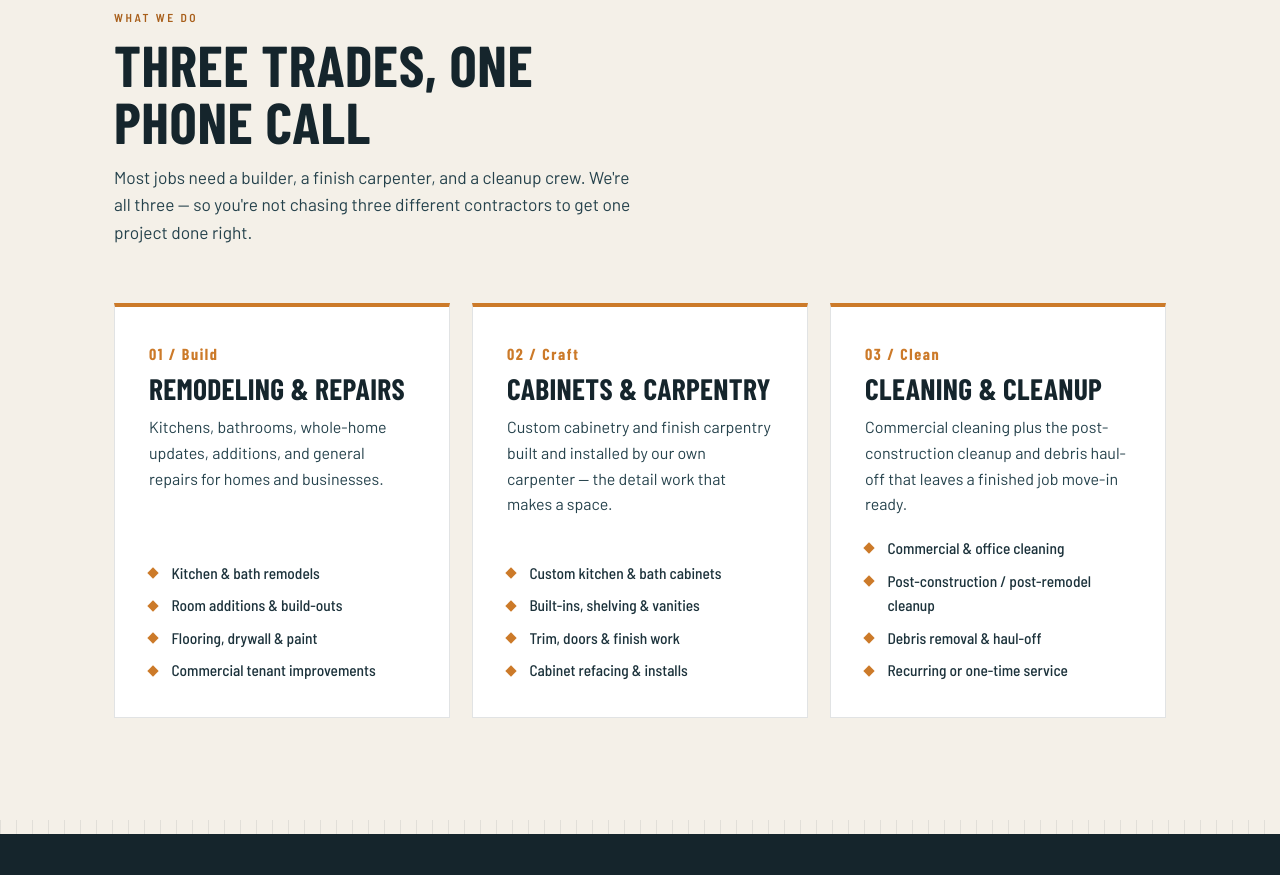
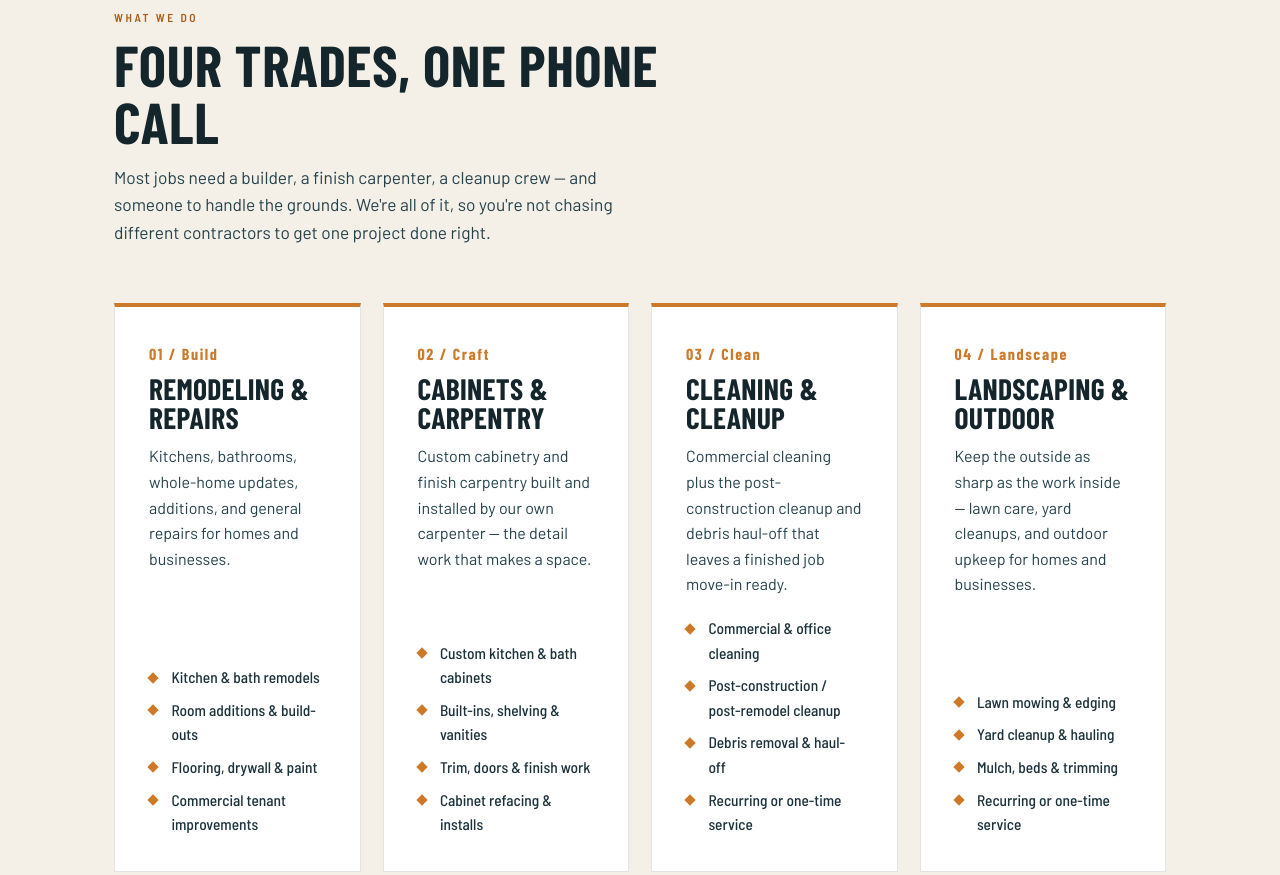
Before and after one commit to doryanbendezuchauc-ai/build-craft-clean, a plain HTML site: page index.html in a window 1280 px wide. Shown: the part 1114-1989 px from the top of the page. Drawn offline with nearby package versions, Linux system fonts and the light colour scheme; a web font is replaced by a local one.

Commit message:
Add Landscaping as a fourth service
New "Landscaping & Outdoor" service card, plus matching entries in the
quote-form dropdown, footer services list, and meta description. Updates
the services grid to four columns and the section heading accordingly.

```diff
--- a/index.html
+++ b/index.html
@@ -4,7 +4,7 @@
 <meta charset="UTF-8" />
 <meta name="viewport" content="width=device-width, initial-scale=1.0" />
 <title>Build Craft Clean LLC — Remodeling, Custom Carpentry & Commercial Cleaning | Dallas, TX</title>
-<meta name="description" content="Build Craft Clean LLC is a Dallas-based, licensed and insured general contractor. Full remodels, custom cabinets and carpentry, commercial cleaning, and post-construction cleanup. Se habla español." />
+<meta name="description" content="Build Craft Clean LLC is a Dallas-based, licensed and insured general contractor. Full remodels, custom cabinets and carpentry, commercial cleaning, post-construction cleanup, and landscaping. Se habla español." />
 
 <link rel="preconnect" href="https://fonts.googleapis.com" />
 <link rel="preconnect" href="https://fonts.gstatic.com" crossorigin />
@@ -147,7 +147,7 @@
   .sec-head p{color:var(--ink-3);font-size:1.08rem;max-width:54ch}
 
   /* ---------- services ---------- */
-  .services{display:grid;grid-template-columns:repeat(3,1fr);gap:clamp(14px,2vw,22px)}
+  .services{display:grid;grid-template-columns:repeat(4,1fr);gap:clamp(14px,2vw,22px)}
   .svc{
     background:var(--white);border:1px solid var(--line);border-top:4px solid var(--amber);
     padding:clamp(22px,3vw,34px);display:flex;flex-direction:column;
@@ -353,8 +353,8 @@
   <div class="wrap">
     <div class="sec-head reveal">
       <span class="eyebrow">What we do</span>
-      <h2>Three trades, one phone call</h2>
-      <p>Most jobs need a builder, a finish carpenter, and a cleanup crew. We're all three — so you're not chasing three different contractors to get one project done right.</p>
+      <h2>Four trades, one phone call</h2>
+      <p>Most jobs need a builder, a finish carpenter, a cleanup crew — and someone to handle the grounds. We're all of it, so you're not chasing different contractors to get one project done right.</p>
     </div>
 
     <div class="services">
@@ -390,6 +390,18 @@
           <li>Commercial &amp; office cleaning</li>
           <li>Post-construction / post-remodel cleanup</li>
           <li>Debris removal &amp; haul-off</li>
+          <li>Recurring or one-time service</li>
+        </ul>
+      </article>
+
+      <article class="svc reveal">
+        <span class="num">04 / Landscape</span>
+        <h3>Landscaping &amp; Outdoor</h3>
+        <p>Keep the outside as sharp as the work inside — lawn care, yard cleanups, and outdoor upkeep for homes and businesses.</p>
+        <ul>
+          <li>Lawn mowing &amp; edging</li>
+          <li>Yard cleanup &amp; hauling</li>
+          <li>Mulch, beds &amp; trimming</li>
           <li>Recurring or one-time service</li>
         </ul>
       </article>
@@ -529,6 +541,7 @@
             <option>Custom Cabinets / Carpentry</option>
             <option>Commercial Cleaning</option>
             <option>Post-Construction Cleanup / Debris</option>
+            <option>Landscaping / Outdoor</option>
             <option>More than one of the above</option>
             <option>Not sure yet</option>
           </select>
@@ -561,6 +574,7 @@
           <a href="#services">Cabinets &amp; carpentry</a>
           <a href="#services">Commercial cleaning</a>
           <a href="#services">Cleanup &amp; debris removal</a>
+          <a href="#services">Landscaping &amp; outdoor</a>
         </div>
         <div class="foot-col">
           <h4>Company</h4>
```
